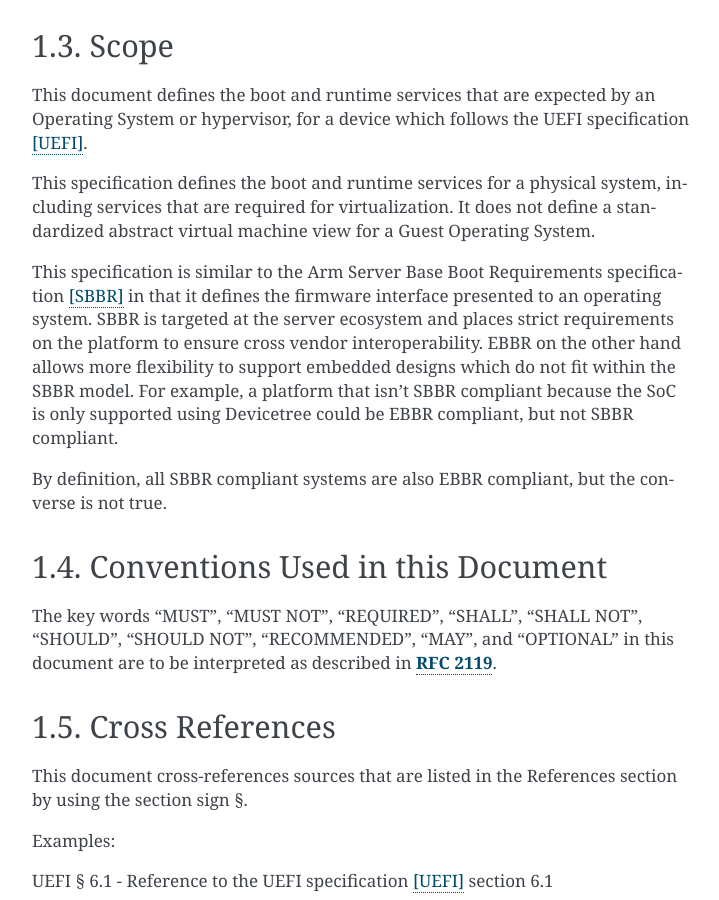
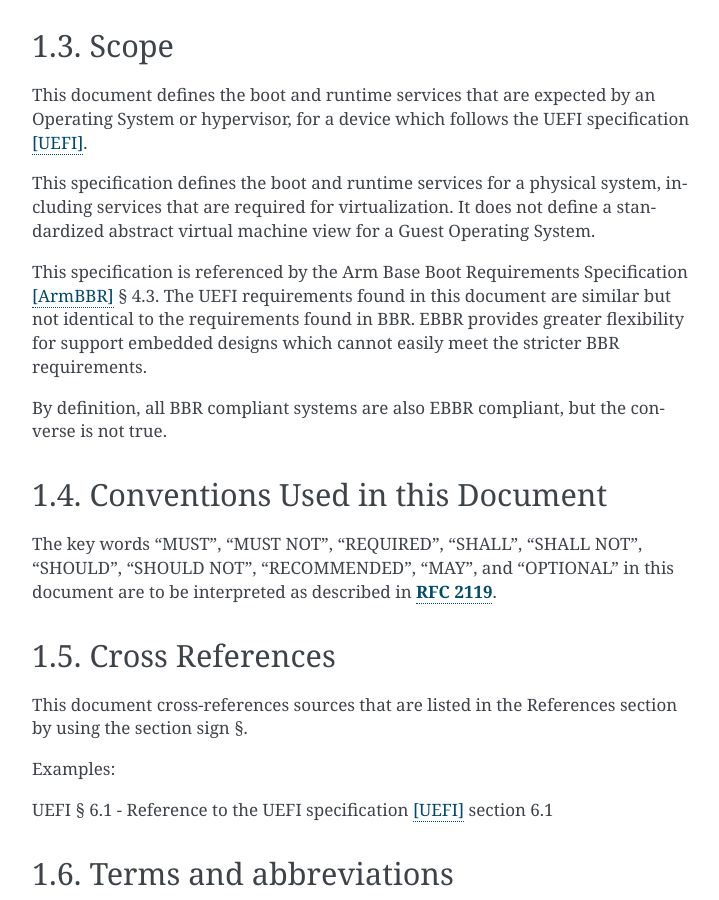
Before and after one commit to ARM-software/ebbr, a Sphinx documentation site: the page built from source/chapter1-about.rst, in a window 1280 px wide and 900 px high, scrolled down 2806 px. Shown: the whole window, without its empty margins (388-1107 px from the left). Built offline with Sphinx 7.4.7, drawn with Linux system fonts in a browser that asks for light colours.

Commit message:
Reference BBR instead of SBBR
SBBR has been superseded by Arm BBR. Update the about section to
reference BBR instead. However, none of the specification language
changes because EBBR has a relaxed set of UEFI requirements compared to
BBR.

Fixes: #62

Signed-off-by: Grant Likely <grant.likely@secretlab.ca>

```diff
--- a/source/chapter1-about.rst
+++ b/source/chapter1-about.rst
@@ -146,17 +146,14 @@ including services that are required for virtualization.
 It does not define a standardized abstract virtual machine view for a Guest
 Operating System.
 
-This specification is similar to the Arm Server Base Boot Requirements
-specification [SBBR]_ in that it defines the firmware interface presented to an
-operating system.
-SBBR is targeted at the server ecosystem and places strict requirements on the
-platform to ensure cross vendor interoperability.
-EBBR on the other hand allows more flexibility to support embedded designs
-which do not fit within the SBBR model.
-For example, a platform that isn't SBBR compliant because the SoC is only
-supported using Devicetree could be EBBR compliant, but not SBBR compliant.
+This specification is referenced by the Arm Base Boot Requirements
+Specification [ArmBBR]_ § 4.3.
+The UEFI requirements found in this document are similar but not identical to
+the requirements found in BBR.
+EBBR provides greater flexibility for support embedded designs which cannot
+easily meet the stricter BBR requirements.
 
-By definition, all SBBR compliant systems are also EBBR compliant, but the
+By definition, all BBR compliant systems are also EBBR compliant, but the
 converse is not true.
 
 Conventions Used in this Document
--- a/source/references.rst
+++ b/source/references.rst
@@ -22,9 +22,9 @@
    <https://static.docs.arm.com/den0022/c/DEN0022C_Power_State_Coordination_Interface.pdf>`_
    30 January 2015, `Arm Limited <http://arm.com>`_
 
-.. [SBBR] `Arm Server Base Boot Requirements specification Issue B (v1.0)
-   <https://static.docs.arm.com/den0044/b/DEN0044B_Server_Base_Boot_Requirements.pdf>`_
-   8 March 2016, `Arm Limited <http://arm.com>`_
+.. [ArmBBR] `Arm Base Boot Requirements specification Issue F (v1.0)
+   <https://developer.arm.com/documentation/den0044/f>`_
+   6 Oct 2020, `Arm Limited <http://arm.com>`_
 
 .. [UEFI] `Unified Extensable Firmware Interface Specification v2.8 Errata A
    <https://uefi.org/sites/default/files/resources/UEFI_Spec_2_8_A_Feb14.pdf>`_,
```
